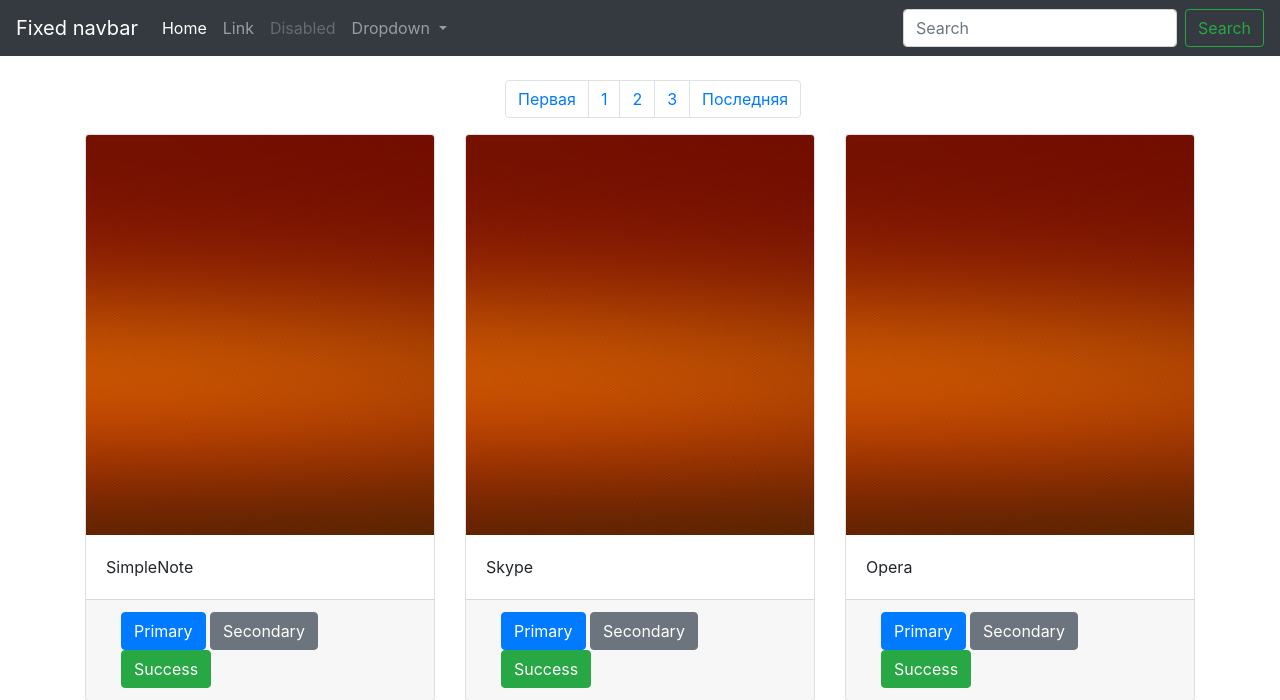
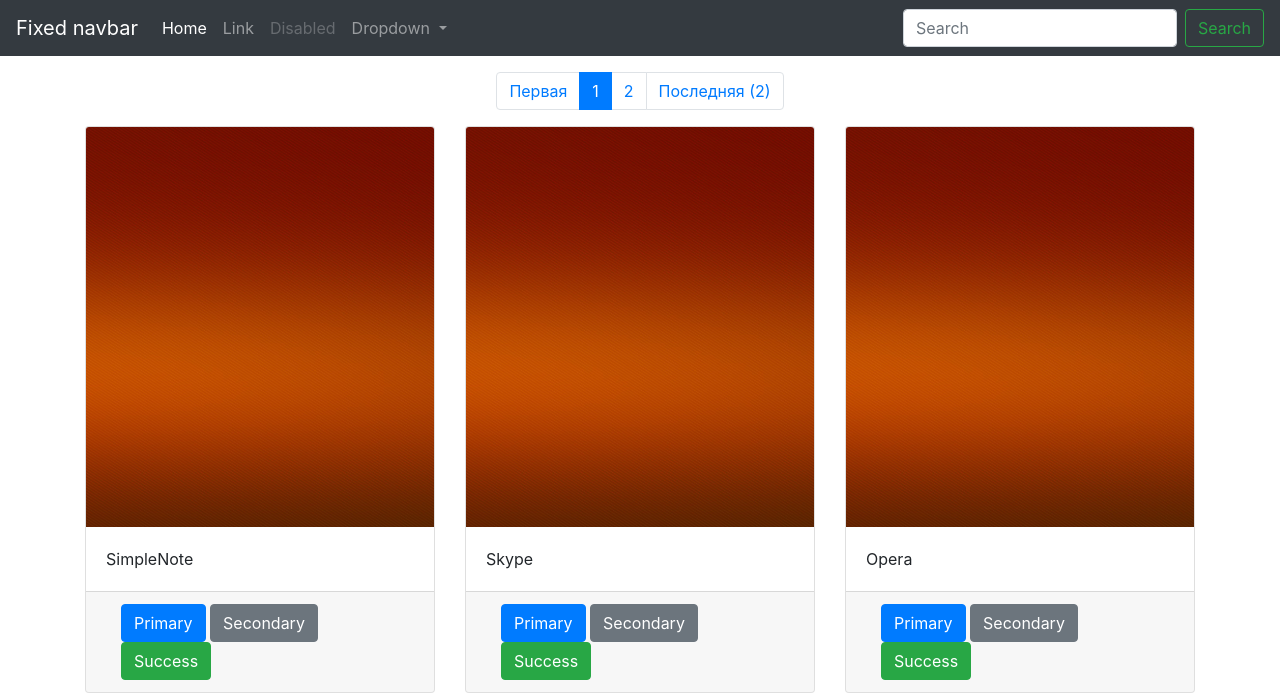
Before and after one commit to Baguvix72/softPlace, a Django app: page /list/1 in a window 1280 px wide. Shown: the top 700 px of the page. Run offline with Django 3.2, Linux system fonts and the light colour scheme; data comes from the database, SQL or seed files in the repository; some libraries are stand-ins or nearby versions.

Commit message:
Change paning bar

```diff
--- a/Post/otherCode.py
+++ b/Post/otherCode.py
@@ -15,3 +15,28 @@ def GetListPosts(Posts):
         number += 1
         ListPost.append(Posts[number * 3 - 3:number * 3])
     return ListPost
+
+def GetPagePost(Posts, numPage):
+    PostsPage = Posts[numPage * 12 - 12:numPage * 12]
+    ListPost = GetListPosts(PostsPage)
+    return ListPost
+
+def GetListPagin(countPage, numPage):
+    ListNumPage = [numPage]
+    CurrentNum = numPage - 1
+    i = 0
+
+    while CurrentNum > 0 and i < 3:
+        ListNumPage.insert(0, CurrentNum)
+        i += 1
+        CurrentNum -= 1
+
+    CurrentNum = numPage + 1
+    i = 0
+
+    while CurrentNum <= countPage and i < 3:
+        ListNumPage.append(CurrentNum)
+        i += 1
+        CurrentNum += 1
+
+    return ListNumPage
--- a/Post/views.py
+++ b/Post/views.py
@@ -1,7 +1,7 @@
 from django.shortcuts import render
 from django.http import HttpResponse
 from Post.models import Post, Category
-from Post.otherCode import GetListPosts, GetIntCount
+from Post.otherCode import GetPagePost, GetIntCount, GetListPagin
 
 def listPage(request, numPage):
     AllPost = Post.objects.all().order_by('-datePublic')
@@ -9,8 +9,8 @@ def listPage(request, numPage):
 
     PageCount = GetIntCount(AllPost.count(), 12)
 
-    PostsPage = AllPost[numPage * 12 - 12:numPage * 12]
-    ListPosts = GetListPosts(PostsPage)
+    ListPagin = GetListPagin(PageCount, numPage)
+    ListPosts = GetPagePost(AllPost, numPage)
 
-    vars = {'ListPost':ListPosts, }
+    vars = {'ListPost':ListPosts, 'numPage':numPage, 'ListPagin':ListPagin, 'PageCount':PageCount}
     return render(request, 'Post/list.html', vars)
--- a/templates/Post/inc_pagin.html
+++ b/templates/Post/inc_pagin.html
@@ -1,11 +1,16 @@
-<div class="container mt-2 mx-auto" style="width: 300px;">
-    <nav aria-label="Page navigation example">
-        <ul class="pagination">
-            <li class="page-item"><a class="page-link" href="#">Первая</a></li>
-            <li class="page-item"><a class="page-link" href="#">1</a></li>
-            <li class="page-item"><a class="page-link" href="#">2</a></li>
-            <li class="page-item"><a class="page-link" href="#">3</a></li>
-            <li class="page-item"><a class="page-link" href="#">Последняя</a></li>
+{% if PageCount == 1 %}
+{% elif PageCount > 1 %}
+    <nav aria-label="navigation page block">
+        <ul class="pagination justify-content-center">
+            <li class="page-item"><a class="page-link" href="1">Первая</a></li>
+            {% for ListItem in ListPagin %}
+                {% if ListItem == numPage %}
+                    <li class="page-item active"><a class="page-link" href="{{ ListItem }}">{{ ListItem }}</a></li>
+                {% else %}
+                    <li class="page-item"><a class="page-link" href="{{ ListItem }}">{{ ListItem }}</a></li>
+                {% endif %}
+            {% endfor %}
+            <li class="page-item"><a class="page-link" href="{{ PageCount }}">Последняя ({{ PageCount }})</a></li>
         </ul>
     </nav>
-</div>
+{% endif %}
--- a/templates/Post/list.html
+++ b/templates/Post/list.html
@@ -1,13 +1,13 @@
 {% extends "Post/base.html" %}
 {% block content %}
 
-  {% include "Post/inc_pagin.html" %}
+  {% include "Post/inc_pagin.html" with numPage=numPage ListPagin=ListPagin PageCount=PageCount %}
 
   {% for ListItem in ListPost %}
     {% include "Post/inc_card_deck.html" with ListItem=ListItem %}
     {% include "Post/inc_ad.html" %}
   {% endfor %}
 
-  {% include "Post/inc_pagin.html" %}
+  {% include "Post/inc_pagin.html" with numPage=numPage ListPagin=ListPagin PageCount=PageCount %}
 
 {% endblock content %}
```
